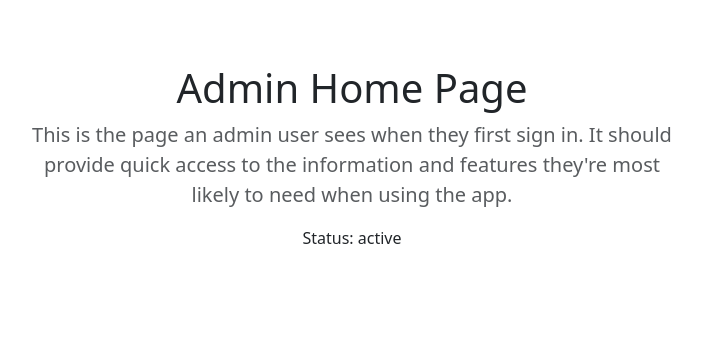
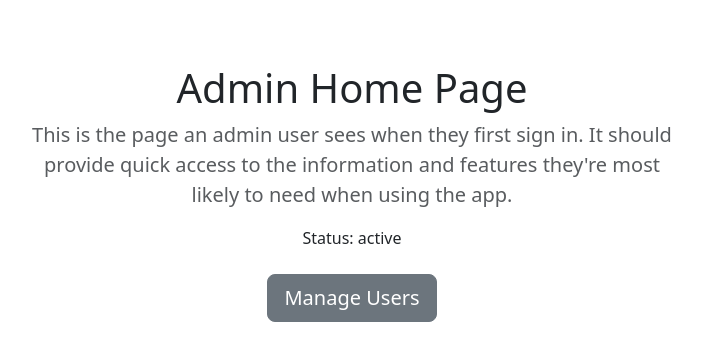
Before and after one commit to Qiongyue-Zhang-1167597/Internlink, a Flask app: page /admin/home in a window 1280 px wide. Shown: the part 56-417 px from the top of the page, without its empty margins (288-990 px from the left). Run offline with Flask 3, Linux system fonts and the light colour scheme; the visitor is signed in with stand-in values (Sample User, id 1); parts of the project's set-up code (start-up, migrations or seed data) failed here and were passed over.

Commit message:
Update admin_home.html
create admin_home.html

```diff
--- a/LoginExample-v2_0_3 (2)/LoginExample/InternLink/templates/admin_home.html
+++ b/LoginExample-v2_0_3 (2)/LoginExample/InternLink/templates/admin_home.html
@@ -12,6 +12,9 @@
             <h1>Admin Home Page</h1>
             <p class="lead text-muted">This is the page an admin user sees when they first sign in. It should provide quick access to the information and features they're most likely to need when using the app.</p>
             <p>Status: {{ user.status }}</p>
+            <div class="mt-4">
+                <a href="{{ url_for('admin.view_users') }}" class="btn btn-lg btn-secondary">Manage Users</a>
+            </div>
         </div>
     </div>
 </section>
```
